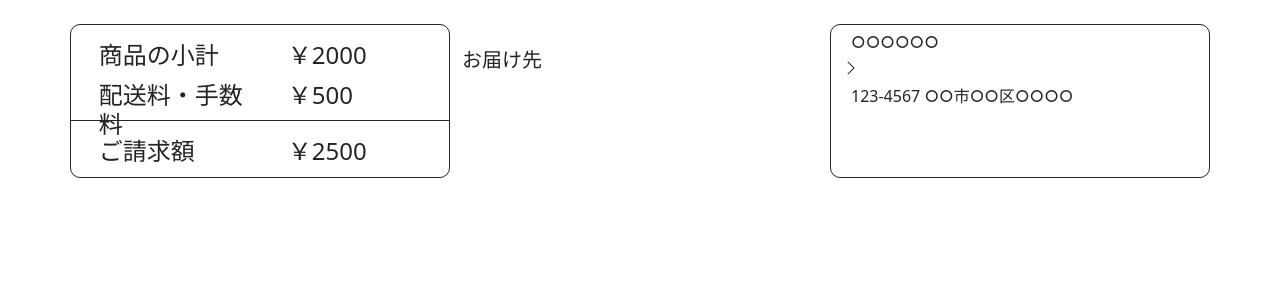
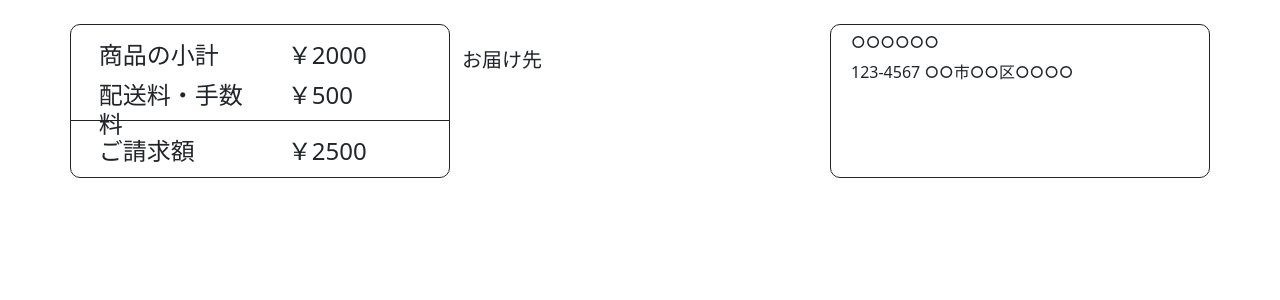
Before and after one commit to 2101143/okado-shop-teamB, a PHP site: page /5tyumon.php in a window 1280 px wide. Shown: the part 76-376 px from the top of the page. Run offline with PHP 8.4, Linux system fonts and the light colour scheme.

Commit message:
Update 5tyumon.php

```diff
--- a/5tyumon.php
+++ b/5tyumon.php
@@ -102,9 +102,6 @@
                 <div class="m-2">
                     <span class="h6">○○○○○○</span>
                 </div>
-                <div>
-                    <i class="bi bi-chevron-right"></i>
-                </div>
                 <div class="m-2">
                     <span class="h6">123-4567</span>
                     <span class="h6">  ○○市○○区○○○○</span>
```
